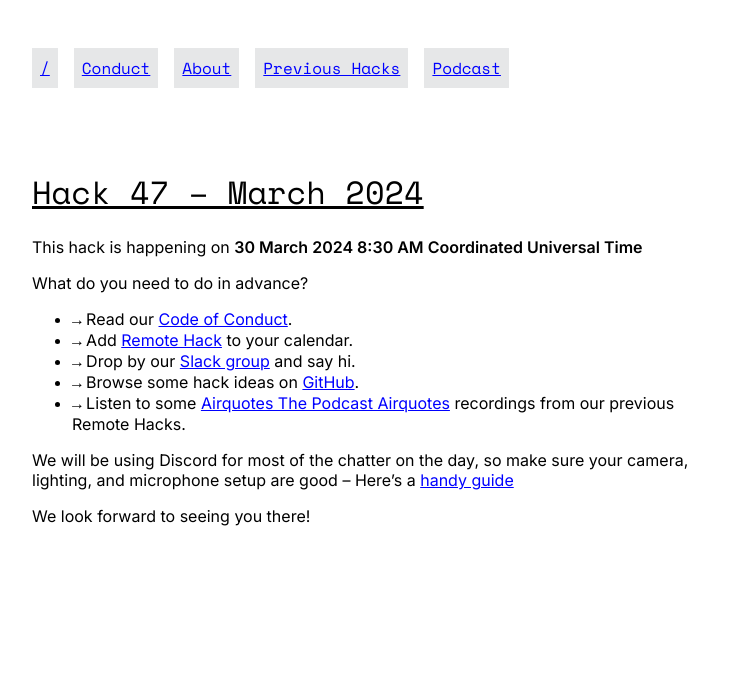
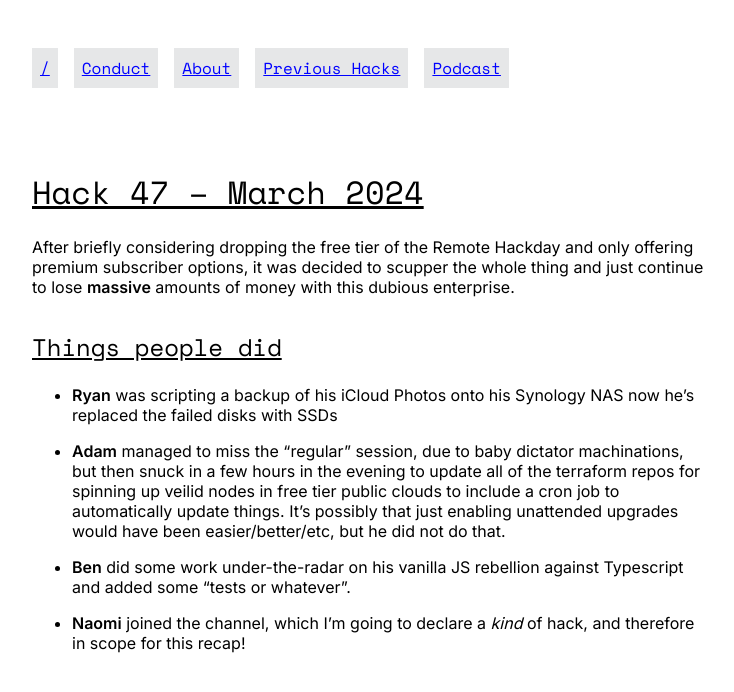
Before and after one commit to remotehack/remotehack.github.io, a Jekyll site: the page built from _hacks/47.md, in a window 1280 px wide. Shown: the top 692 px of the page, without its empty margins (272-1006 px from the left). Built offline with Jekyll 4.4.1, drawn with Linux system fonts in a browser that asks for light colours.

Commit message:
add a writeup for March 2024

```diff
--- a/_hacks/47.md
+++ b/_hacks/47.md
@@ -1,5 +1,16 @@
 ---
 hack_number: 47
 date: 2024-03-30
-upcoming: true
 ---
+
+After briefly considering dropping the free tier of the Remote Hackday and only offering premium subscriber options, it was decided to scupper the whole thing and just continue to lose **massive** amounts of money with this dubious enterprise.
+
+## Things people did
+
+- **Ryan** was scripting a backup of his iCloud Photos onto his Synology NAS now he's replaced the failed disks with SSDs
+
+- **Adam** managed to miss the "regular" session, due to baby dictator machinations, but then snuck in a few hours in the evening to update all of the terraform repos for spinning up veilid nodes in free tier public clouds to include a cron job to automatically update things. It's possibly that just enabling unattended upgrades would have been easier/better/etc, but he did not do that.
+
+- **Ben** did some work under-the-radar on his vanilla JS rebellion against Typescript and added some "tests or whatever".
+
+- **Naomi** joined the channel, which I'm going to declare a _kind_ of hack, and therefore in scope for this recap!
```
